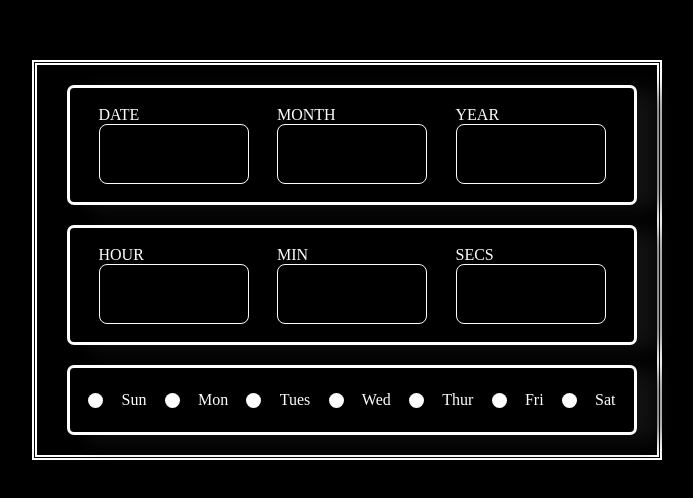
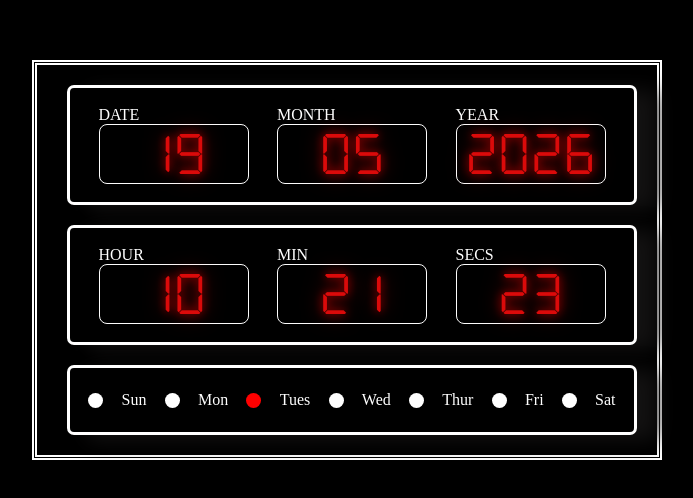
Before and after one commit to chaviphul/Digital-clock, a plain HTML site: page index.html in a window 1280 px wide. Shown: the part 148-646 px from the top of the page, without its empty margins (293-986 px from the left). Drawn offline with Linux system fonts and the light colour scheme.

Commit message:
fixed the js file issue

```diff
--- a/index.html
+++ b/index.html
@@ -62,6 +62,6 @@
     </div>
 
     </div>
-    <script src="digital_clock,js"></script>
+    <script src="digital_clock.js"></script>
 </body>
 </html>
```
